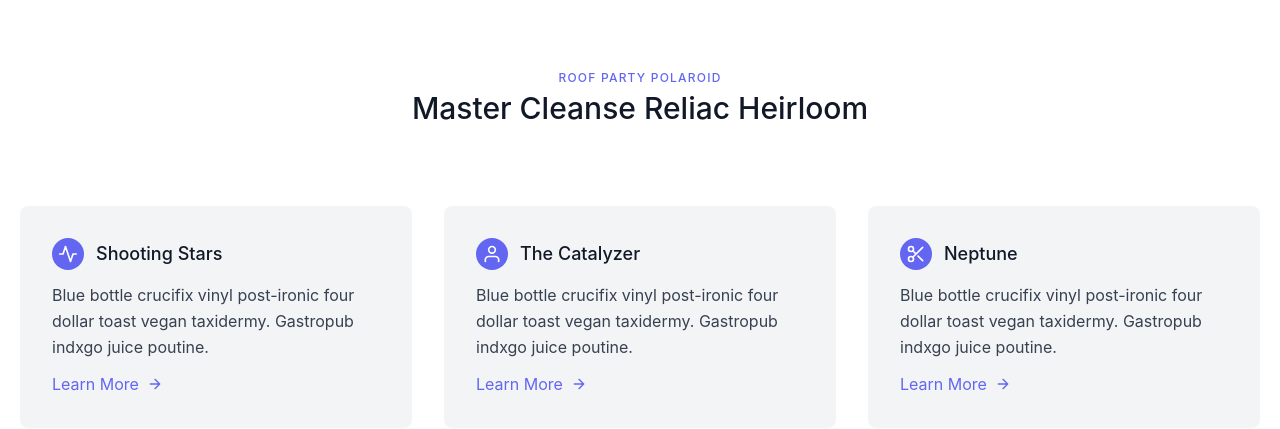
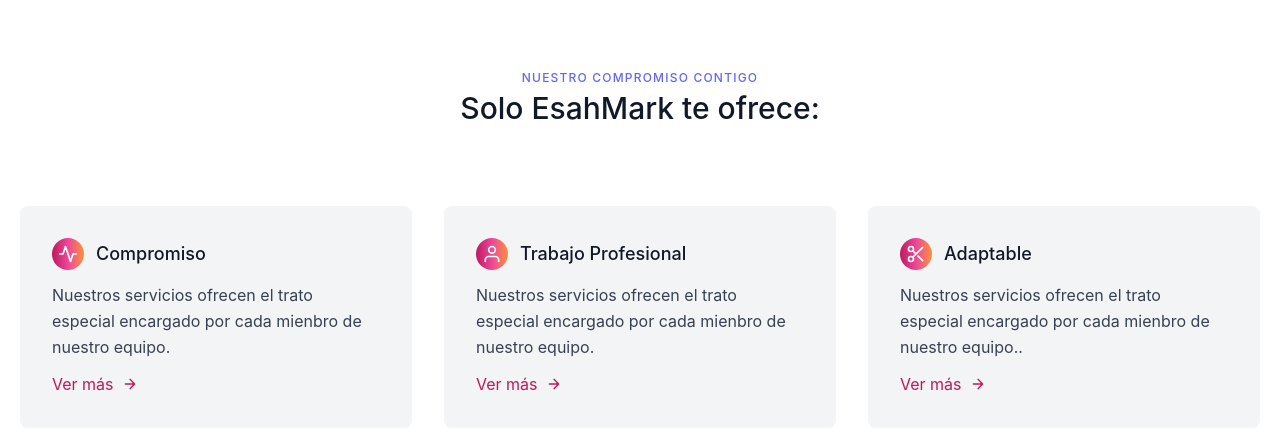
Before and after one commit to MCFigue/web-agencia-marketing, a React (Create React App) app: page / in a window 1280 px wide. Shown: the part 487-916 px from the top of the page. Built offline with nearby package versions, Linux system fonts and the light colour scheme.

Commit message:
cambiosy agregados

```diff
--- a/src/App.js
+++ b/src/App.js
@@ -1,4 +1,4 @@
-import logo from './logo.svg';
+
 import './App.css';
 
 function App() {
@@ -45,23 +45,25 @@ function App() {
         <section class="text-gray-700 body-font border-t border-gray-200">
           <div class="container px-5 py-24 mx-auto">
             <div class="flex flex-col text-center w-full mb-20">
-              <h2 class="text-xs text-indigo-500 tracking-widest font-medium title-font mb-1">ROOF PARTY POLAROID</h2>
-              <h1 class="sm:text-3xl text-2xl font-medium title-font text-gray-900">Master Cleanse Reliac Heirloom</h1>
+              <h2 class="text-xs text-indigo-500 tracking-widest font-medium title-font mb-1">NUESTRO COMPROMISO CONTIGO</h2>
+              <h1 class="sm:text-3xl text-2xl font-medium title-font text-gray-900">Solo EsahMark te ofrece: </h1>
             </div>
             <div class="flex flex-wrap -m-4">
               <div class="p-4 md:w-1/3">
                 <div class="flex rounded-lg h-full bg-gray-100 p-8 flex-col">
                   <div class="flex items-center mb-3">
-                    <div class="w-8 h-8 mr-3 inline-flex items-center justify-center rounded-full bg-indigo-500 text-white flex-shrink-0">
+                    <div class="w-8 h-8 mr-3 inline-flex items-center justify-center rounded-full  bg-gradient-to-r from-pink-700 via-pink-500 to-orange-400 text-white flex-shrink-0">
                       <svg fill="none" stroke="currentColor" stroke-linecap="round" stroke-linejoin="round" stroke-width="2" class="w-5 h-5" viewBox="0 0 24 24">
                         <path d="M22 12h-4l-3 9L9 3l-3 9H2"></path>
                       </svg>
                     </div>
-                    <h2 class="text-gray-900 text-lg title-font font-medium">Shooting Stars</h2>
+                    <h2 class="text-gray-900 text-lg title-font font-medium">Compromiso</h2>
                   </div>
                   <div class="flex-grow">
-                    <p class="leading-relaxed text-base">Blue bottle crucifix vinyl post-ironic four dollar toast vegan taxidermy. Gastropub indxgo juice poutine.</p>
-                    <a class="mt-3 text-indigo-500 inline-flex items-center">Learn More
+                    <p class="leading-relaxed text-base">
+                      Nuestros servicios ofrecen el trato especial encargado por cada mienbro de nuestro equipo.
+                    </p>
+                    <a class="mt-3 text-pink-700 inline-flex items-center">Ver más
                       <svg fill="none" stroke="currentColor" stroke-linecap="round" stroke-linejoin="round" stroke-width="2" class="w-4 h-4 ml-2" viewBox="0 0 24 24">
                         <path d="M5 12h14M12 5l7 7-7 7"></path>
                       </svg>
@@ -72,17 +74,17 @@ function App() {
               <div class="p-4 md:w-1/3">
                 <div class="flex rounded-lg h-full bg-gray-100 p-8 flex-col">
                   <div class="flex items-center mb-3">
-                    <div class="w-8 h-8 mr-3 inline-flex items-center justify-center rounded-full bg-indigo-500 text-white flex-shrink-0">
+                    <div class="w-8 h-8 mr-3 inline-flex items-center justify-center rounded-full  bg-gradient-to-r from-pink-700 via-pink-500 to-orange-400 text-white flex-shrink-0">
                       <svg fill="none" stroke="currentColor" stroke-linecap="round" stroke-linejoin="round" stroke-width="2" class="w-5 h-5" viewBox="0 0 24 24">
                         <path d="M20 21v-2a4 4 0 00-4-4H8a4 4 0 00-4 4v2"></path>
                         <circle cx="12" cy="7" r="4"></circle>
                       </svg>
                     </div>
-                    <h2 class="text-gray-900 text-lg title-font font-medium">The Catalyzer</h2>
+                    <h2 class="text-gray-900 text-lg title-font font-medium">Trabajo Profesional </h2>
                   </div>
                   <div class="flex-grow">
-                    <p class="leading-relaxed text-base">Blue bottle crucifix vinyl post-ironic four dollar toast vegan taxidermy. Gastropub indxgo juice poutine.</p>
-                    <a class="mt-3 text-indigo-500 inline-flex items-center">Learn More
+                    <p class="leading-relaxed text-base">Nuestros servicios ofrecen el trato especial encargado por cada mienbro de nuestro equipo.</p>
+                    <a class="mt-3 text-pink-700 inline-flex items-center">Ver más
                       <svg fill="none" stroke="currentColor" stroke-linecap="round" stroke-linejoin="round" stroke-width="2" class="w-4 h-4 ml-2" viewBox="0 0 24 24">
                         <path d="M5 12h14M12 5l7 7-7 7"></path>
                       </svg>
@@ -93,18 +95,18 @@ function App() {
               <div class="p-4 md:w-1/3">
                 <div class="flex rounded-lg h-full bg-gray-100 p-8 flex-col">
                   <div class="flex items-center mb-3">
-                    <div class="w-8 h-8 mr-3 inline-flex items-center justify-center rounded-full bg-indigo-500 text-white flex-shrink-0">
+                    <div class="w-8 h-8 mr-3 inline-flex items-center justify-center rounded-full  bg-gradient-to-r from-pink-700 via-pink-500 to-orange-400 text-white flex-shrink-0">
                       <svg fill="none" stroke="currentColor" stroke-linecap="round" stroke-linejoin="round" stroke-width="2" class="w-5 h-5" viewBox="0 0 24 24">
                         <circle cx="6" cy="6" r="3"></circle>
                         <circle cx="6" cy="18" r="3"></circle>
                         <path d="M20 4L8.12 15.88M14.47 14.48L20 20M8.12 8.12L12 12"></path>
                       </svg>
                     </div>
-                    <h2 class="text-gray-900 text-lg title-font font-medium">Neptune</h2>
+                    <h2 class="text-gray-900 text-lg title-font font-medium">Adaptable </h2>
                   </div>
                   <div class="flex-grow">
-                    <p class="leading-relaxed text-base">Blue bottle crucifix vinyl post-ironic four dollar toast vegan taxidermy. Gastropub indxgo juice poutine.</p>
-                    <a class="mt-3 text-indigo-500 inline-flex items-center">Learn More
+                    <p class="leading-relaxed text-base">Nuestros servicios ofrecen el trato especial encargado por cada mienbro de nuestro equipo..</p>
+                    <a class="mt-3 text-pink-700 inline-flex items-center">Ver más
                       <svg fill="none" stroke="currentColor" stroke-linecap="round" stroke-linejoin="round" stroke-width="2" class="w-4 h-4 ml-2" viewBox="0 0 24 24">
                         <path d="M5 12h14M12 5l7 7-7 7"></path>
                       </svg>
--- a/src/index.js
+++ b/src/index.js
@@ -2,7 +2,7 @@ import React from 'react';
 import ReactDOM from 'react-dom';
 import './index.css';
 import App from './App';
-import reportWebVitals from './reportWebVitals';
+
 
 ReactDOM.render(
   <React.StrictMode>
@@ -10,8 +10,3 @@ ReactDOM.render(
   </React.StrictMode>,
   document.getElementById('root')
 );
-
-// If you want to start measuring performance in your app, pass a function
-// to log results (for example: reportWebVitals(console.log))
-// or send to an analytics endpoint. Learn more: https://bit.ly/CRA-vitals
-reportWebVitals();
--- a/src/reportWebVitals.js
+++ /dev/null
@@ -1,13 +0,0 @@
-const reportWebVitals = onPerfEntry => {
-  if (onPerfEntry && onPerfEntry instanceof Function) {
-    import('web-vitals').then(({ getCLS, getFID, getFCP, getLCP, getTTFB }) => {
-      getCLS(onPerfEntry);
-      getFID(onPerfEntry);
-      getFCP(onPerfEntry);
-      getLCP(onPerfEntry);
-      getTTFB(onPerfEntry);
-    });
-  }
-};
-
-export default reportWebVitals;
```
Also changed, not shown: src/setupTests.js (deleted, +0 -5 lines), src/logo.svg (deleted), 1 other file (tests, documents, lock files or other folders).
